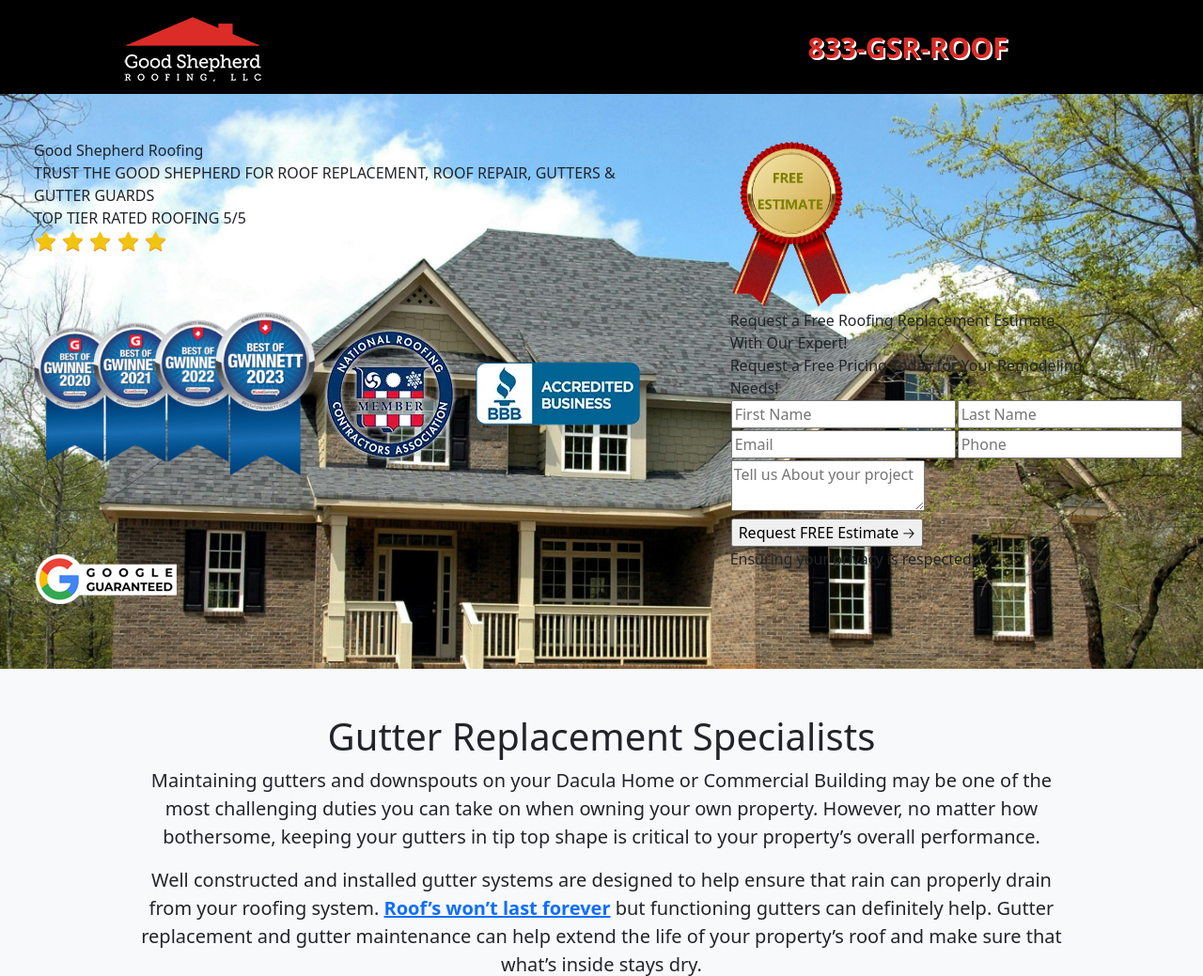
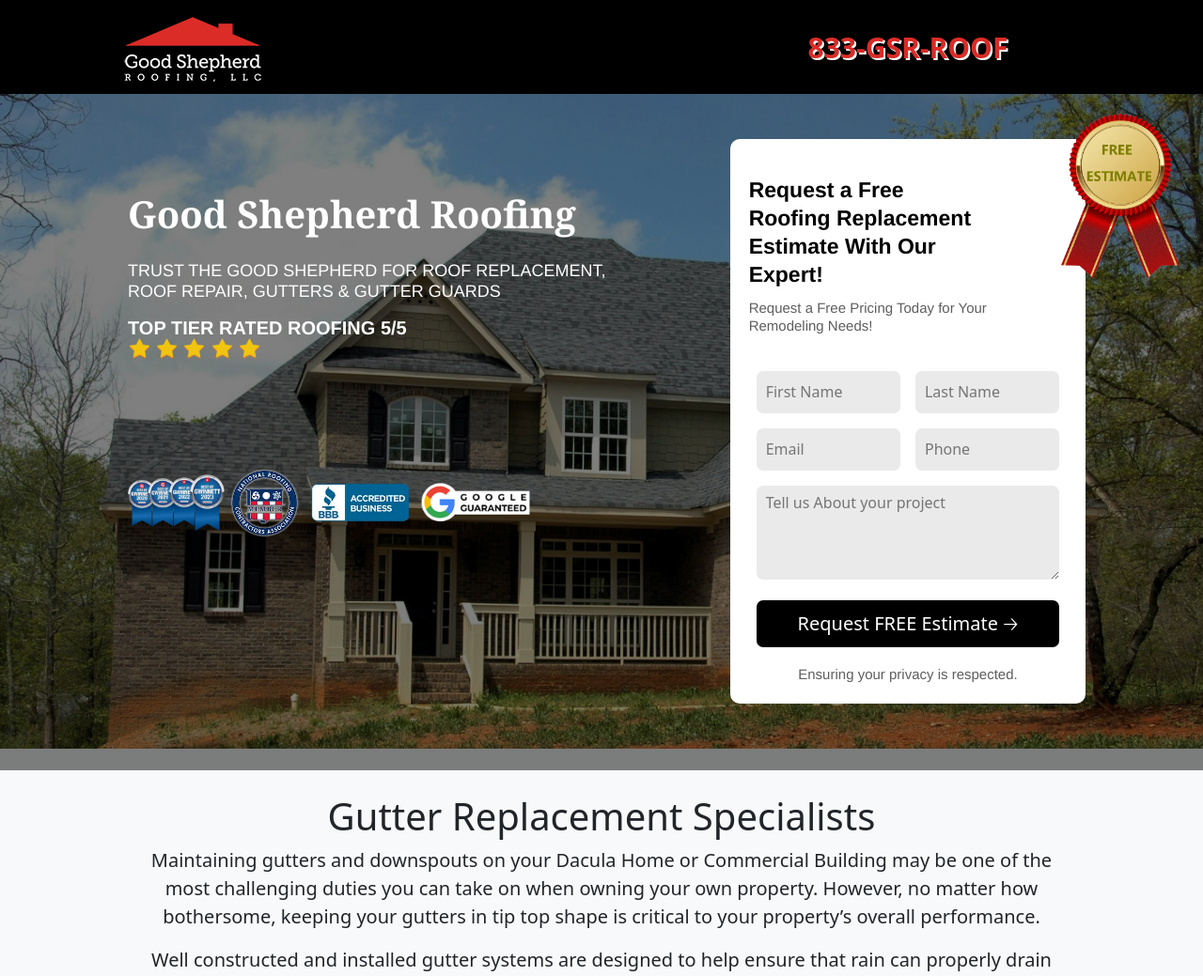
Before and after one commit to perfectds/daculagutters, a PHP site: page /index-new.html in a window 1280 px wide. Shown: the top 1039 px of the page at 94% size. Run offline with PHP 8.4, Linux system fonts and the light colour scheme.

Commit message:
Add files via upload

```diff
--- a/styles/style.css
+++ b/styles/style.css
@@ -22,6 +22,17 @@ html,body{
     background-repeat: no-repeat;
     background-size: cover;
 }
+.hero-section::before {
+            content: "";
+            position: absolute;
+            top: 10;
+            left: 0;
+            width: 100%;
+            height: 90%;
+            background-color: rgba(0, 0, 0, 0.5);
+            z-index: 1;
+        }
+
 .intro{
     font-size: 20px;
     line-height: 30px;
@@ -83,3 +94,175 @@ html,body{
         margin-left: 13px;
     }
 }
+
+.contant-section, .good-shepherd-images{
+    padding:50px;
+    padding-left: 100px;
+    position: relative;
+    z-index: 2;
+    color: white;
+}
+.first-text{
+    color: #ffffff;
+    font-family: 'Roboto Slab',Georgia, "Times New Roman", serif;
+    font-weight: 700;
+    font-size: 40px;
+}
+.second-text{
+    padding-top: 20px;
+    padding-bottom: 20px;
+    font-family: 'Poppins',Helvetica,Arial,Lucida,sans-serif;
+    font-weight: 300;
+    font-size: 18px;
+    color: #FFFFFF !important;
+    line-height: 1.2em;
+    text-align: left;
+}
+.third-text{
+    font-family: 'Poppins',Helvetica,Arial,Lucida,sans-serif;
+    font-weight: 700;
+    font-size: 20px;
+    color: #FFFFFF !important;
+    line-height: 16.5px;
+    text-align: left;
+}
+
+.form-area{
+    background-color: #ffffff;
+    border-radius:10px;
+    padding: 30px;
+    position: relative;
+    z-index: 2;
+    padding: 20px;
+}
+.form-first-text{
+    font-family: 'Rubik',Helvetica,Arial,Lucida,sans-serif;
+    font-weight: 700;
+    font-size: 23px;
+    color: #000000 !important;
+    line-height: 1.3em;
+    text-align: left;
+    padding-bottom: 10px;
+    padding-right: 100px;
+    padding-top: 20px;
+}
+.form-second-text{
+    font-family: 'Rubik',Helvetica,Arial,Lucida,sans-serif;
+    font-size: 15px;
+    color: #5e5e5e !important;
+    padding-bottom: 30px;
+    line-height: 1.3em;
+    padding-right: 80px;
+
+}
+.form-third-text{
+    font-family: 'Poppins',Helvetica,Arial,Lucida,sans-serif;
+    font-weight: 500;
+    font-size: 15px;
+    color: #5e5e5e !important;
+    text-align: center;
+    padding-top: 10px;
+}
+
+
+
+.new-table {
+    width: 100%;
+}
+.new-table td {
+    padding: 8px;
+}
+.new-table input[type="text"],
+.new-table input[type="email"],
+.new-table input[type="number"],
+.new-table textarea {
+    width: 100%;
+    padding: 8px;
+    box-sizing: border-box;
+    border-radius: 7px;
+    background-color: #eaeaea;
+    color: #333;
+    border: 0px solid #ccc;
+    padding: 6px 10px;
+    height: 45px;
+    width: 100%;
+    /* line-height: 1.3; */
+}
+.new-table textarea {
+    height: 100px;
+}
+.new-table input[type="submit"] {
+    width: 100%;
+    padding: 10px;
+    background-color: #000000;
+    color: white;
+    border: none;
+    cursor: pointer;
+    font-size: 20px;
+    font-family: inherit;
+    border-radius: 7px;
+}
+.new-table input[type="submit"]:hover {
+    background-color: #4b4b4b;
+    border-radius: 5px;
+}
+
+.free-estimate img{
+    position: absolute;
+    margin-left: 330px;
+  margin-top: -50px;
+}
+
+
+.good-shepherd-1{
+    width: 20%;
+}
+.good-shepherd-2{
+    width: 15%;
+}
+.good-shepherd-3{
+    width: 23%;
+}
+.good-shepherd-4{
+    width: 23%;
+}
+
+@media (max-width: 768px) {
+    .contant-section, .good-shepherd-images {
+        padding: 20px;
+        color: black;
+    }
+
+    .second-text {
+        text-align: center;
+      }
+
+      .third-text {
+        text-align: center;
+      }
+      .free-estimate img {
+        position: absolute;
+        margin-left: 245px;
+        margin-top: -30px;
+      }
+
+      .hero-section::before {
+        height: 153%;
+    }
+    .good-shepherd-1{
+        width: 50%;
+    }
+    .good-shepherd-2{
+        width: 30%;
+    }
+    .good-shepherd-3{
+        width: 40%;
+    }
+    .good-shepherd-4{
+        width: 40%;
+    }
+
+    .contant-section, .good-shepherd-images {
+        padding-left: 0px;
+      }
+}
```
